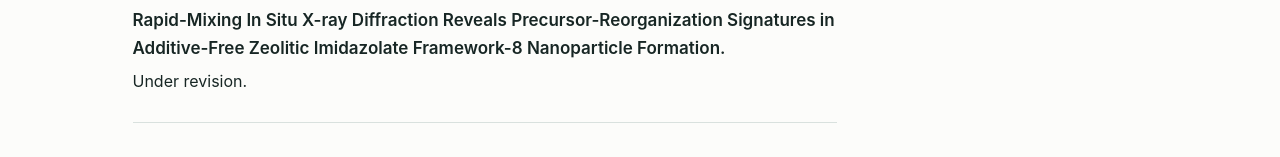
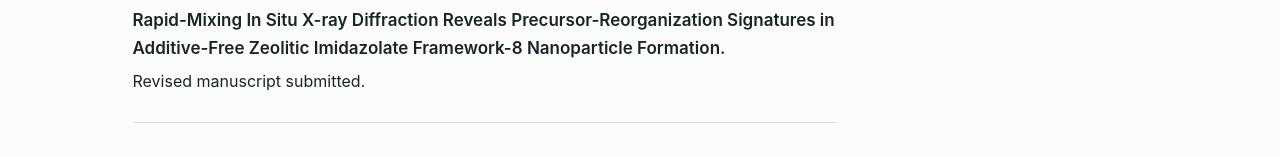
Before and after one commit to Shotaro-D/shotaro-d.github.io, a plain HTML site: page en/publications.html in a window 1280 px wide. Shown: the part 3292-3449 px from the top of the page. Drawn offline with Linux system fonts and the light colour scheme.

Commit message:
Update ACS Nano status to revised manuscript submitted

```diff
--- a/en/publications.html
+++ b/en/publications.html
@@ -165,7 +165,7 @@
 
             <h3>Rapid-Mixing In Situ X-ray Diffraction Reveals Precursor-Reorganization Signatures in Additive-Free Zeolitic Imidazolate Framework-8 Nanoparticle Formation.</h3>
 
-            <p>Under revision.</p>
+            <p>Revised manuscript submitted.</p>
           </article>
         </div>
       </div>
```
Also changed, not shown: publications.html (+1 -1 lines).
